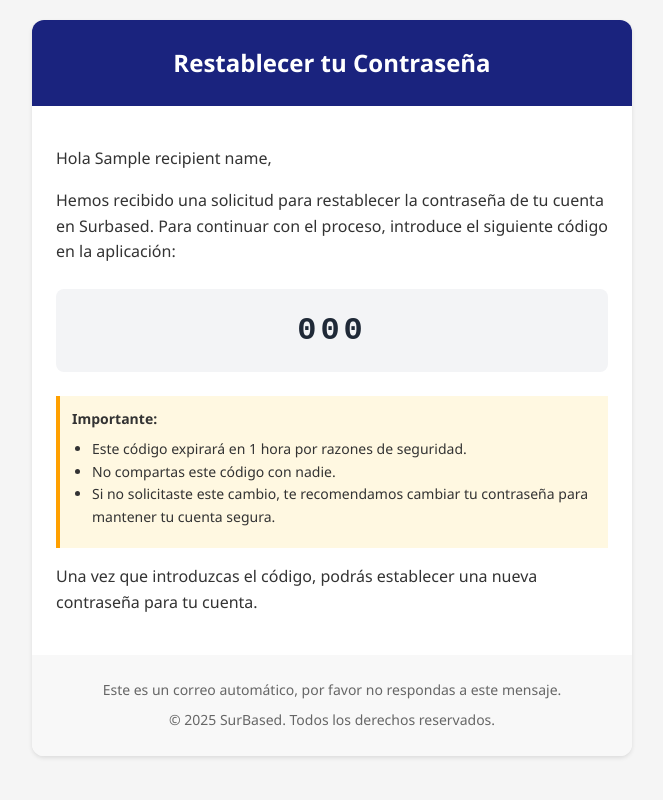
After one commit to manuelcabrera1/surbased, a Python web app: template api/src/config/mailing/templates/forgot_password.html in a window 1280 px wide. The commit adds this page. Shown: the whole page, without its empty margins (308-971 px from the left). Run offline with Jinja, Linux system fonts and the light colour scheme; the template is opened without the code that fills it: most values are stand-ins (such as "Sample title", 1, 10 or a date in 2020).

Commit message:
feat(backend): add endpoint and template to send a mail to reset password

```diff
--- /dev/null
+++ b/api/src/config/mailing/templates/forgot_password.html
@@ -0,0 +1,108 @@
+<!DOCTYPE html>
+<html>
+<head>
+    <meta charset="UTF-8">
+    <meta name="viewport" content="width=device-width, initial-scale=1.0">
+    <title>Restablecer Contraseña</title>
+    <style>
+        body {
+            font-family: 'Segoe UI', Tahoma, Geneva, Verdana, sans-serif;
+            line-height: 1.6;
+            margin: 0;
+            padding: 0;
+            background-color: #f5f5f5;
+        }
+        .container {
+            max-width: 600px;
+            margin: 20px auto;
+            background-color: #ffffff;
+            border-radius: 12px;
+            overflow: hidden;
+            box-shadow: 0 2px 4px rgba(0, 0, 0, 0.1);
+        }
+        .header {
+            background-color: #1a237e;
+            color: #ffffff;
+            padding: 24px;
+            text-align: center;
+        }
+        .content {
+            padding: 24px;
+            color: #333333;
+        }
+        .code-container {
+            background-color: #F3F4F6;
+            border-radius: 8px;
+            padding: 16px;
+            margin: 24px 0;
+            text-align: center;
+        }
+        .code {
+            font-family: 'Courier New', Courier, monospace;
+            font-size: 32px;
+            font-weight: bold;
+            letter-spacing: 4px;
+            color: #1F2937;
+            margin: 0;
+        }
+        .footer {
+            padding: 24px;
+            background-color: #f8f8f8;
+            text-align: center;
+            font-size: 14px;
+            color: #666666;
+        }
+        .warning {
+            background-color: #FFF8E1;
+            border-left: 4px solid #FFA000;
+            padding: 12px;
+            margin: 16px 0;
+            font-size: 14px;
+            color: #333333;
+        }
+        @media only screen and (max-width: 600px) {
+            .container {
+                margin: 0;
+                border-radius: 0;
+            }
+            .content {
+                padding: 16px;
+            }
+            .code {
+                font-size: 28px;
+            }
+        }
+    </style>
+</head>
+<body>
+    <div class="container">
+        <div class="header">
+            <h1 style="margin: 0; font-size: 24px;">Restablecer tu Contraseña</h1>
+        </div>
+        <div class="content">
+            <p>Hola {{ recipient_name }},</p>
+
+            <p>Hemos recibido una solicitud para restablecer la contraseña de tu cuenta en Surbased. Para continuar con el proceso, introduce el siguiente código en la aplicación:</p>
+
+            <div class="code-container">
+                <p class="code">{{ reset_code }}</p>
+            </div>
+
+            <div class="warning">
+                <strong>Importante:</strong>
+                <ul style="margin: 8px 0; padding-left: 20px;">
+                    <li>Este código expirará en 1 hora por razones de seguridad.</li>
+                    <li>No compartas este código con nadie.</li>
+                    <li>Si no solicitaste este cambio, te recomendamos cambiar tu contraseña para mantener tu cuenta segura.</li>
+                </ul>
+            </div>
+
+            <p>Una vez que introduzcas el código, podrás establecer una nueva contraseña para tu cuenta.</p>
+        </div>
+        <div class="footer">
+            <p style="margin: 0;">Este es un correo automático, por favor no respondas a este mensaje.</p>
+            <p style="margin: 8px 0 0 0;">© 2025 SurBased. Todos los derechos reservados.</p>
+        </div>
+    </div>
+</body>
+</html>
--- a/api/src/config/mailing/templates/survey_invitation.html
+++ b/api/src/config/mailing/templates/survey_invitation.html
@@ -61,7 +61,8 @@
         <p style="word-break: break-all;">{{ survey_url }}</p>
     </div>
     <div class="footer">
-        <p>Este es un correo automático. Por favor, no respondas a este mensaje.</p>
+        <p style="margin: 0;">Este es un correo automático. Por favor, no respondas a este mensaje.</p>
+        <p style="margin: 8px 0 0 0;">© 2025 Surbased. Todos los derechos reservados.</p>
     </div>
 </body>
 </html>
--- a/api/src/main.py
+++ b/api/src/main.py
@@ -36,4 +36,4 @@ app.include_router(metric_router)
 app.include_router(question_router)
 app.include_router(option_router)
 app.include_router(answer_router)
-app.include_router(mail_router, prefix="/api/mail", tags=["mail"])
+app.include_router(mail_router)
```
Also changed, not shown: api/src/config/mailing/config.py (added, +33 -0 lines), api/src/routes/mailing/MailController.py (+72 -31 lines), api/src/schemas/MailSchema.py (added, +15 -0 lines).
